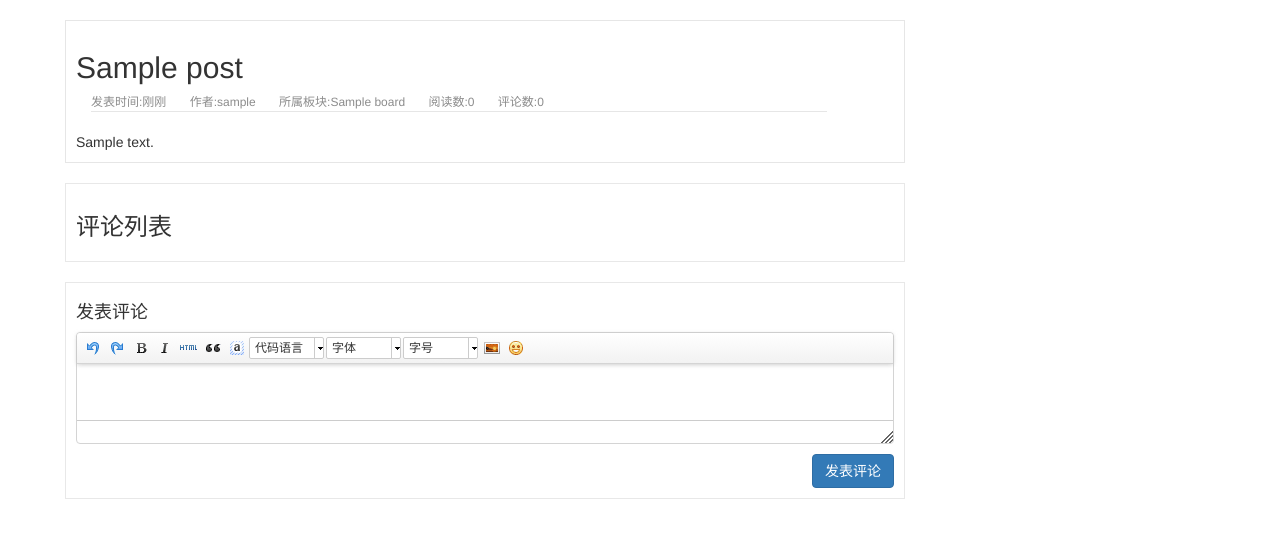
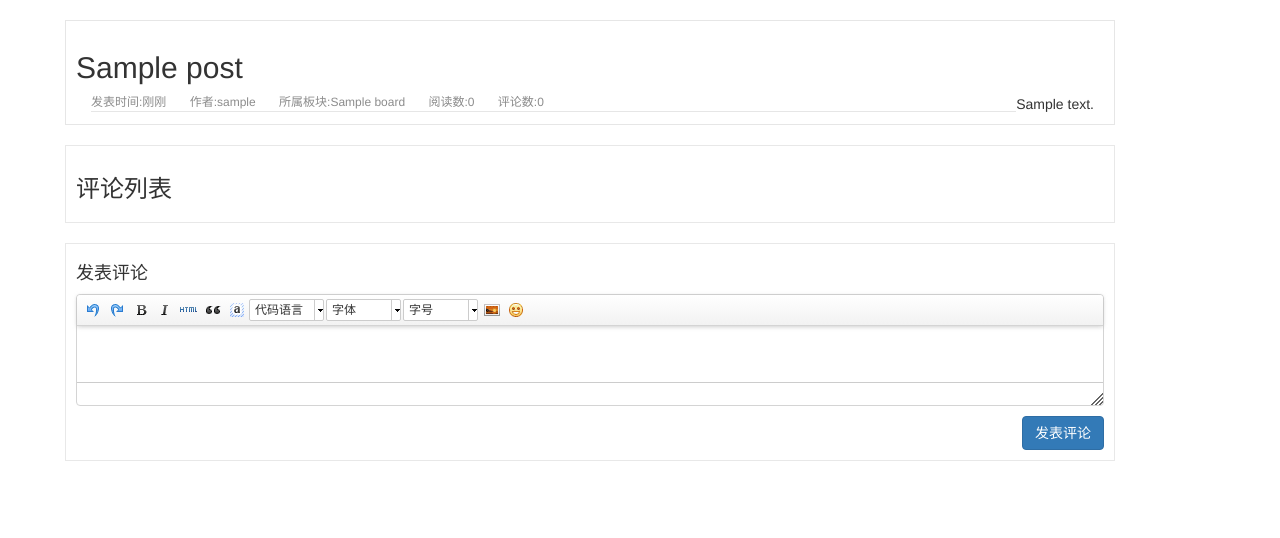
Before and after one commit to lianmc123/Dockerfiles, a Flask app: template website/templates/front/front_pdetail.html in a window 1280 px wide. Shown: the part 72-610 px from the top of the page. Run offline with Flask 2, Linux system fonts and the light colour scheme; the template is opened without the code that fills it: most values are stand-ins (such as "Sample title", 1, 10 or a date in 2020); parts of the project's set-up code (start-up, migrations or seed data) failed here and were passed over; some libraries are stand-ins or nearby versions.

Commit message:
修改文章详情页

```diff
--- a/website/templates/front/front_pdetail.html
+++ b/website/templates/front/front_pdetail.html
@@ -1,7 +1,7 @@
 {% extends "front/front_base.html" %}
 {% from "common/_macro.html" import static %}
 {% block title %}
-    添加文章
+    文章详情
 {% endblock %}
 
 {% block css %}
@@ -77,7 +77,7 @@
 {% endblock %}
 
 {% block body %}
-    <div class="lg-container">
+    <div class="lg-container" style="width:1050px">
         <div class="post-container">
             <h2>{{ post.title }}</h2>
             <div>
```
